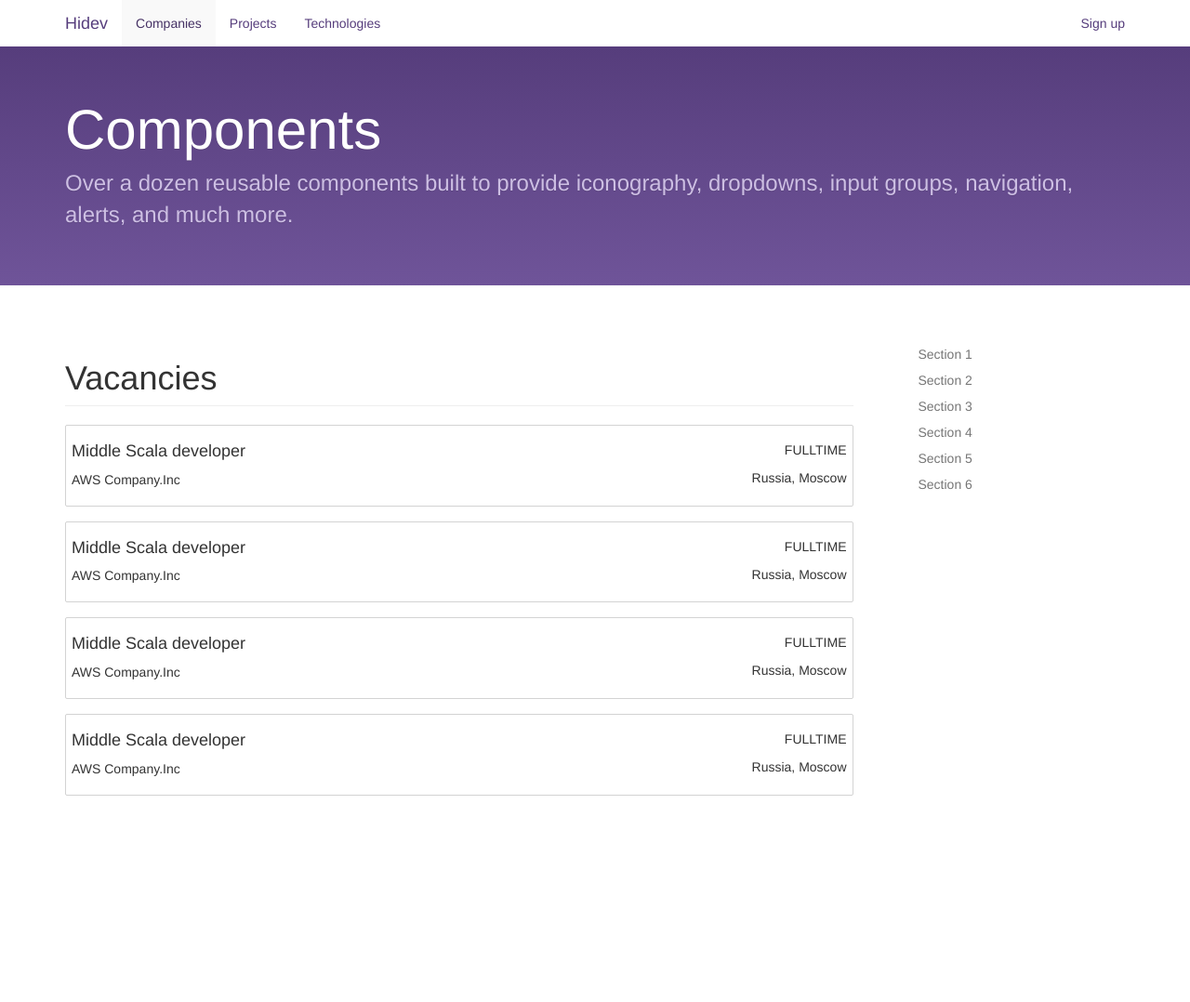
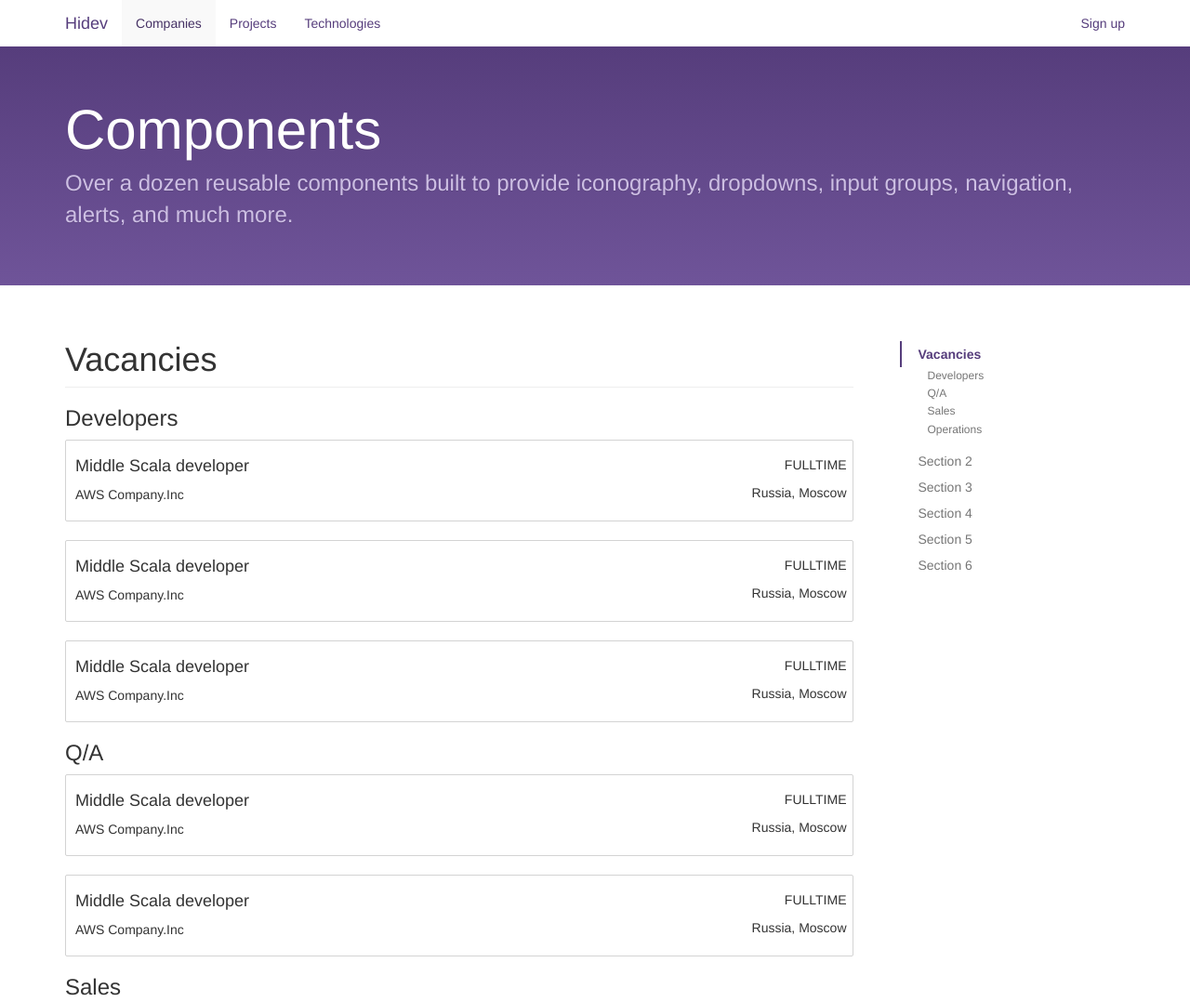
Before and after one commit to hunter1271/hidev-pages, a website: page src/company.pug in a window 1280 px wide. Shown: the top 1078 px of the page at 93% size. Before the commit the page ends 872 px from the top, so only its background shows below. Drawn offline with nearby package versions, Linux system fonts and the light colour scheme; files that its build step writes are made by us from their sources.

Commit message:
Company page

```diff
--- a/src/_include/card.pug
+++ b/src/_include/vacancy-card.pug
@@ -1,4 +1,4 @@
-div.card
+a(href="#").vacancy-card
     h4.position Middle Scala developer
     p.organization AWS Company.Inc
     div.details
--- a/src/assets/card.scss
+++ /dev/null
@@ -1,18 +0,0 @@
-.card {
-  position: relative;
-  border: solid 1px lightgray;
-  border-radius: 2px;
-  padding: 8px 6px;
-  margin-bottom: 16px;
-  > .position {
-
-  }
-
-  > .details {
-    position: absolute;
-    top: 16px;
-    right: 0;
-    text-align: right;
-    padding-right: 6px;
-  }
-}
--- a/src/assets/hd/header.scss
+++ b/src/assets/hd/header.scss
@@ -35,6 +35,11 @@
   }
 }
 
+h1[id] {
+  padding-top: 20px;
+  margin-top: 0;
+}
+
 //@media (min-width: 992px) {
 //  .hd-header h1,
 //  .hd-header p {
--- a/src/assets/hd/sidebar.scss
+++ b/src/assets/hd/sidebar.scss
@@ -69,3 +69,34 @@
   padding-left: 28px;
   font-weight: 500;
 }
+
+/* Show and affix the side nav when space allows it */
+@media (min-width: 992px) {
+  .hd-sidebar .nav > .active > ul {
+    display: block;
+  }
+  /* Widen the fixed sidebar */
+  .hd-sidebar.affix,
+  .hd-sidebar.affix-bottom {
+    width: 213px;
+  }
+  .hd-sidebar.affix {
+    position: fixed; /* Undo the static from mobile first approach */
+    top: 20px;
+  }
+  .hd-sidebar.affix-bottom {
+    position: absolute; /* Undo the static from mobile first approach */
+  }
+  .hd-sidebar.affix-bottom .bs-docs-sidenav,
+  .hd-sidebar.affix .bs-docs-sidenav {
+    margin-top: 0;
+    margin-bottom: 0;
+  }
+}
+@media (min-width: 1200px) {
+  /* Widen the fixed sidebar again */
+  .hd-sidebar.affix-bottom,
+  .hd-sidebar.affix {
+    width: 263px;
+  }
+}
--- a/src/assets/index.scss
+++ b/src/assets/index.scss
@@ -3,5 +3,4 @@
 "./category_list",
 "./vacancy-card",
 "./hd/index",
-"./starter",
-"./card";
+"./starter";
--- a/src/assets/vacancy-card.scss
+++ b/src/assets/vacancy-card.scss
@@ -1,20 +1,32 @@
+$active_vacancy_card_background_color: #f9f9f9;
+
 .vacancy-card {
-  text-decoration: none;
-  cursor: pointer;
-
+  display: block;
+  position: relative;
+  border: solid 1px lightgray;
+  border-radius: 2px;
+  padding: 8px 10px;
+  margin:10px 0 20px 0;
+  color: inherit;
   &:hover,
-  &:visited {
-    border-color: #ddd;
+  &:visited,
+  &:active {
+    background-color: $active_vacancy_card_background_color;
+    color: inherit;
+    cursor: pointer;
+    text-decoration: none;
   }
-
-  .header {
-    font-size: 16px;
-    font-weight: bold;
-    margin: 6px 0 14px 0;
+  > .position {
+    margin-right: 150px;
   }
-
-  .company-name {
-    margin: 0;
-    font-size: 16px;
+  > .organization {
+    margin-right: 300px;
+  }
+  > .details {
+    position: absolute;
+    top: 16px;
+    right: 0;
+    text-align: right;
+    padding-right: 6px;
   }
 }
--- a/src/company.pug
+++ b/src/company.pug
@@ -22,19 +22,36 @@ block content
         div.container.hd-container
             div.row
                 div.col-md-9
-                    h1.page-header Vacancies
-                    include ./_include/card
-                    include ./_include/card
-                    include ./_include/card
-                    include ./_include/card
+                    h1.page-header#vacancies Vacancies
+                    h3#development Developers
+                    include ./_include/vacancy-card
+                    include ./_include/vacancy-card
+                    include ./_include/vacancy-card
+                    h3#q_a Q/A
+                    include ./_include/vacancy-card
+                    include ./_include/vacancy-card
+                    h3#sales Sales
+                    include ./_include/vacancy-card
+                    h3#operations Operations
+                    include ./_include/vacancy-card
+                    include ./_include/vacancy-card
 
 
 
                 div.col-md-3
                     div.hd-sidebar
                         ul.nav.hd-sidenav
-                            li
-                                a(href="#") Section 1
+                            li.active
+                                a(href="#") Vacancies
+                                ul.nav
+                                    li
+                                        a(href="#") Developers
+                                    li
+                                        a(href="#") Q/A
+                                    li
+                                        a(href="#") Sales
+                                    li
+                                        a(href="#") Operations
                             li
                                 a(href="#") Section 2
                             li
```
Also changed, not shown: gulpfile.js (+12 -12 lines), build/company.html, build/css/index.css.
